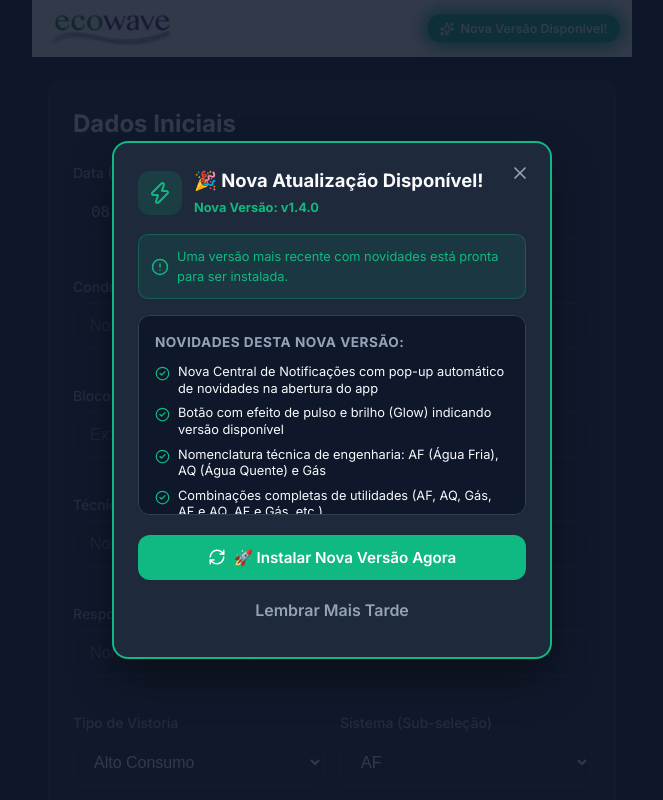
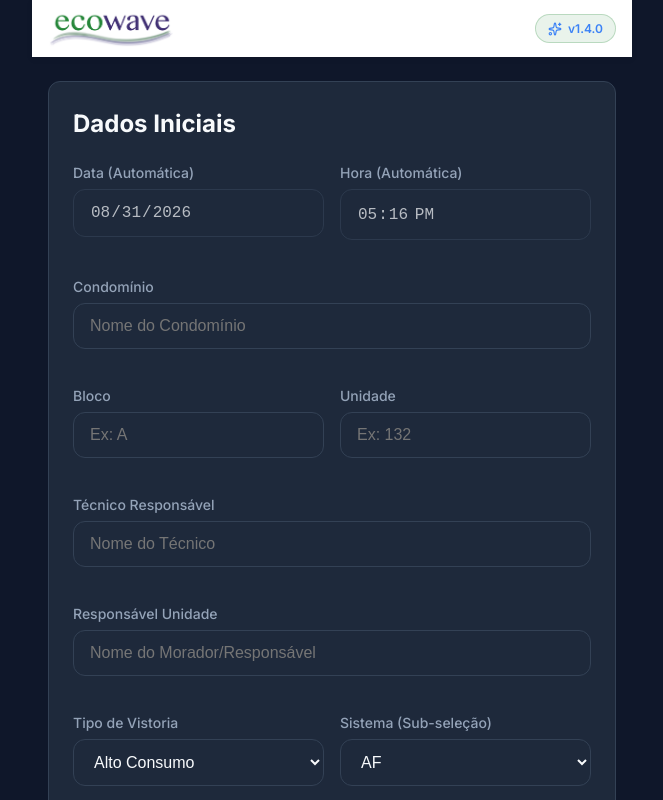
Before and after one commit to camillofranco/ecowave-vistoria-app, a React (Vite) app: page / in a window 1280 px wide. Shown: the top 800 px of the page, without its empty margins (308-971 px from the left). Built offline with nearby package versions, Linux system fonts and the light colour scheme.

Commit message:
fix: smooth reload and accurate version tracking

```diff
--- a/src/components/Header.tsx
+++ b/src/components/Header.tsx
@@ -2,7 +2,7 @@ import React, { useState, useEffect, useCallback } from 'react';
 import logo from '../assets/logo.png';
 import { Sparkles, RefreshCw, X, CheckCircle2, Zap, AlertCircle } from 'lucide-react';
 
-const CURRENT_LOCAL_VERSION = '1.3.0';
+const CURRENT_LOCAL_VERSION = '1.4.0';
 
 interface RemoteVersionData {
   version: string;
@@ -26,8 +26,9 @@ const Header: React.FC = () => {
         const data: RemoteVersionData = await response.json();
         setRemoteData(data);
 
-        // Compara a versão remota com a versão embutida no app
-        const isNewer = data.version !== CURRENT_LOCAL_VERSION;
+        // Compara a versão remota com a instalada
+        const savedVersion = localStorage.getItem('ecowave_installed_version') || CURRENT_LOCAL_VERSION;
+        const isNewer = data.version !== savedVersion && data.version !== CURRENT_LOCAL_VERSION;
         setHasNewUpdate(isNewer);
 
         // Abre automaticamente se for uma nova versão não instalada
@@ -52,15 +53,15 @@ const Header: React.FC = () => {
     setShowModal(true);
   };
 
-  const handleApplyUpdate = () => {
+  const handleApplyUpdate = async () => {
     setUpdating(true);
-    setTimeout(async () => {
     try {
       if (remoteData?.version) {
         localStorage.setItem('ecowave_installed_version', remoteData.version);
+      } else {
+        localStorage.setItem('ecowave_installed_version', '1.4.0');
       }
 
-        // Limpeza profunda de caches
       if ('caches' in window) {
         const names = await caches.keys();
         await Promise.all(names.map(name => caches.delete(name)));
@@ -72,12 +73,13 @@ const Header: React.FC = () => {
           await reg.unregister();
         }
       }
+    } catch (e) {
+      console.log('Erro ao limpar cache', e);
+    }
 
-        window.location.href = window.location.origin + window.location.pathname + '?t=' + Date.now();
-      } catch {
+    setTimeout(() => {
       window.location.reload();
-      }
-    }, 600);
+    }, 400);
   };
 
   const changelogItems = remoteData?.changelog || [
```
Lines whose indentation alone changed are shown as unchanged.
